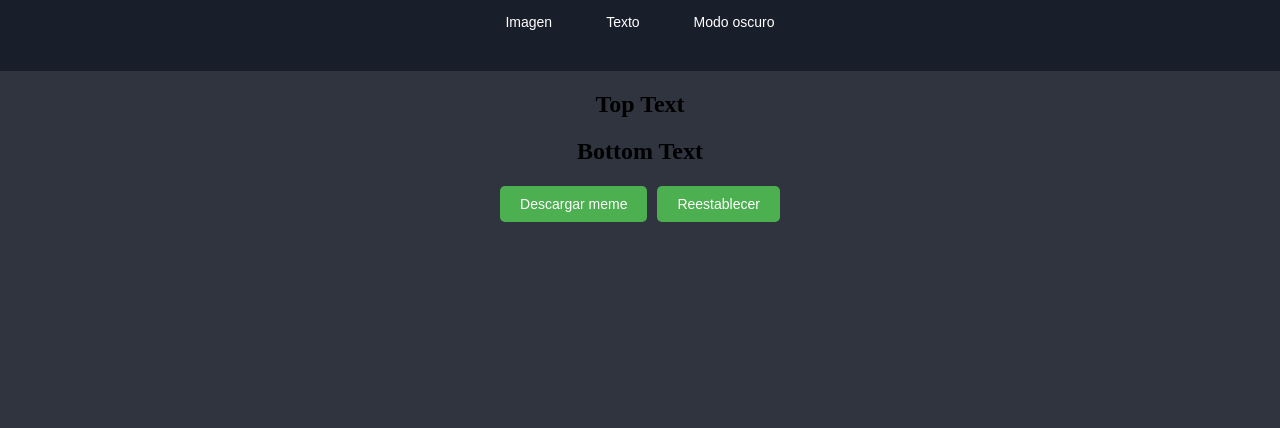
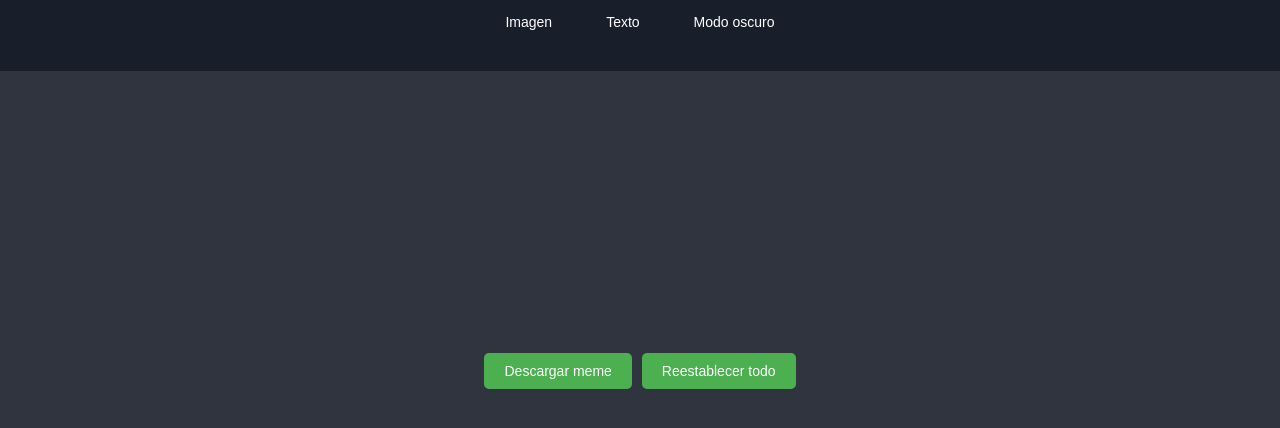
Before and after one commit to rociolobruno17/02-GENERADOR-DE-MEMES, a plain HTML site: page index.html in a window 1280 px wide. Shown: the part 54-482 px from the top of the page. Drawn offline with nearby package versions, Linux system fonts and the light colour scheme.

Commit message:
5 puliendo el diseño visual

```diff
--- a/index.html
+++ b/index.html
@@ -39,7 +39,7 @@
         </div>
         <div class="botones-secundarios">
             <button id="descargar">Descargar meme</button>
-            <button id="restablecer">Reestablecer</button>
+            <button id="restablecer">Reestablecer todo</button>
         </div>
     </div>
 
--- a/main.js
+++ b/main.js
@@ -119,13 +119,6 @@ window.onload = () => {
 
 
 
-    // // Alternar la visibilidad del panel al hacer clic en el botón
-    // $botonTexto.addEventListener('click', () => {
-    // $panelControlTexto.classList.toggle('oculto'); // Alterna la clase 'oculto'
-    // });
-
-
-
     $botonDescargar.addEventListener("click", () => {
         $card.style.width = "1200px"
         domtoimage.toBlob($card).then((blob) => {
@@ -135,21 +128,18 @@ window.onload = () => {
 
 
 
-
-
-
     function reestablecerValores () {
-        $inputTop.value = "Top Text"
-        $inputBottom.value = "Bottom Text"
-        $topCard.innerText = "Top Text"
-        $bottomCard.innerText = "Bottom Text"
+        $inputTop.value = " "
+        $inputBottom.value = " "
+        $topCard.innerText = " "
+        $bottomCard.innerText = " "
         $card.style.backgroundColor = ""
-        $inputAlign.value = ""
-        $inputTamañoFuente.value = ""
-        $inputInterlineado.value = ""
-        $inputFuente.value = ""
-        $inputColorFondo.value = ""
-        $inputColor.value = ""
+        $inputAlign.value = " "
+        $inputTamañoFuente.value = " "
+        $inputInterlineado.value = " "
+        $inputFuente.value = " "
+        $inputColorFondo.value = " "
+        $inputColor.value = " "
 
         $inputBrillo.value = "1"
         $inputOpacidad.value = "1"
@@ -181,6 +171,7 @@ window.onload = () => {
 
     iniciarValores ()
 
+
     $cargarImagen.addEventListener("click", (event) => {
         event.preventDefault(); // Prevenir el envío del formulario
         const imageUrl = $urlImagen.value.trim(); // Obtener y limpiar la URL ingresada
@@ -189,15 +180,12 @@ window.onload = () => {
             imgElement.src = imageUrl; // Asignar la URL como fuente
             imgElement.alt = "Imagen del meme"; // Agregar un texto alternativo
             imgElement.style.maxWidth = "100%"; // Opcional: asegurarte de que la imagen se ajuste
-            imgElement.style.borderRadius = "8px"; // Opcional: estilo extra para bordes redondeados
-
             $contenedorImagen.innerHTML = ""; // Limpiar cualquier contenido anterior
             $contenedorImagen.appendChild(imgElement); // Insertar la nueva imagen
         } else {
             alert("Por favor, ingresa una URL válida."); // Avisar si el campo está vacío
         }
     });
-
 
 
 
--- a/style.css
+++ b/style.css
@@ -100,15 +100,9 @@ header {
 }
 
 
-#contenedor-imagen {
-    text-align: center;
-  }
-
 #contenedor-imagen img {
     max-width: 100%;
     height: auto;
-    border: 1px solid #ccc;
-    border-radius: 8px;
   }
 
 
@@ -244,28 +238,48 @@ form select {
 
 
     .main {
+        height: 150%;
         display: flex;
         justify-content: center;
     }
 
     .contenedor-meme {
         width: 100%;
-        display: inline-block;
+        height: 600px;
+        display: flex;
         justify-content: center;
         align-items: center;
         background-color: var(--colorFondoMeme);
     }
 
     #card {
-        text-align: center;
+        margin: 0;
+        max-width: 30%;
+        height: auto;
+
     }
+
+    #topcard, #bottomcard {
+    margin: 0;
+    padding: 0;
+    display: flex;
+    justify-content: center;
+    align-items: center;
+    }
+
+
     .botones-secundarios {
         display: flex;
         justify-content: center;
     }
 
+
+
+
+
+
     .panel-control-texto {
-        width: 30%;
+        width: 15%;
         background-color: var(--colorFondoHeader);
         color: white;
         padding: 10px;
@@ -274,7 +288,7 @@ form select {
 
 
     .panel-control-imagen {
-        width: 30%;
+        width: 15%;
         background-color: var(--colorFondoHeader);
         color: white;
         padding: 10px;
```
